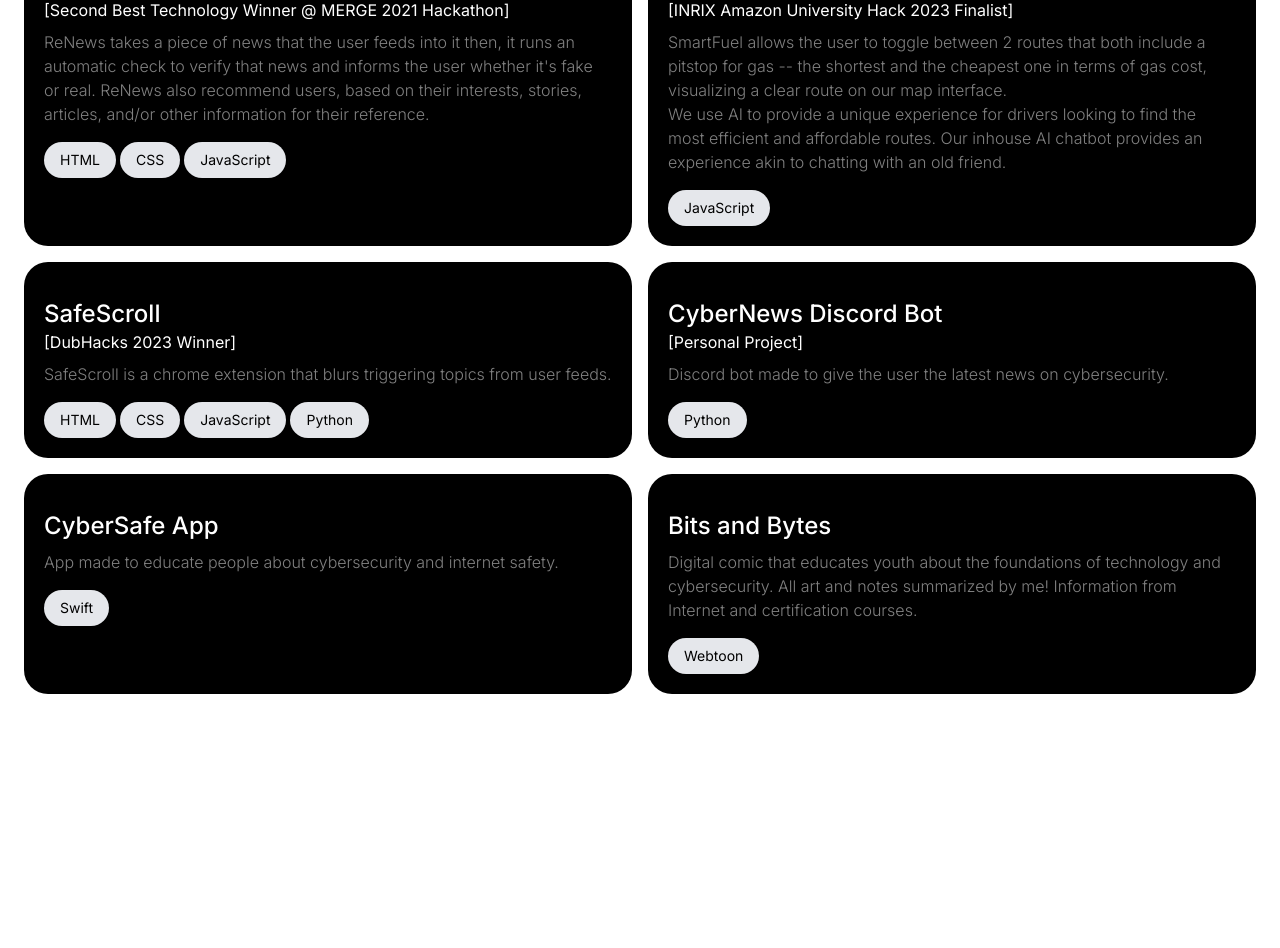
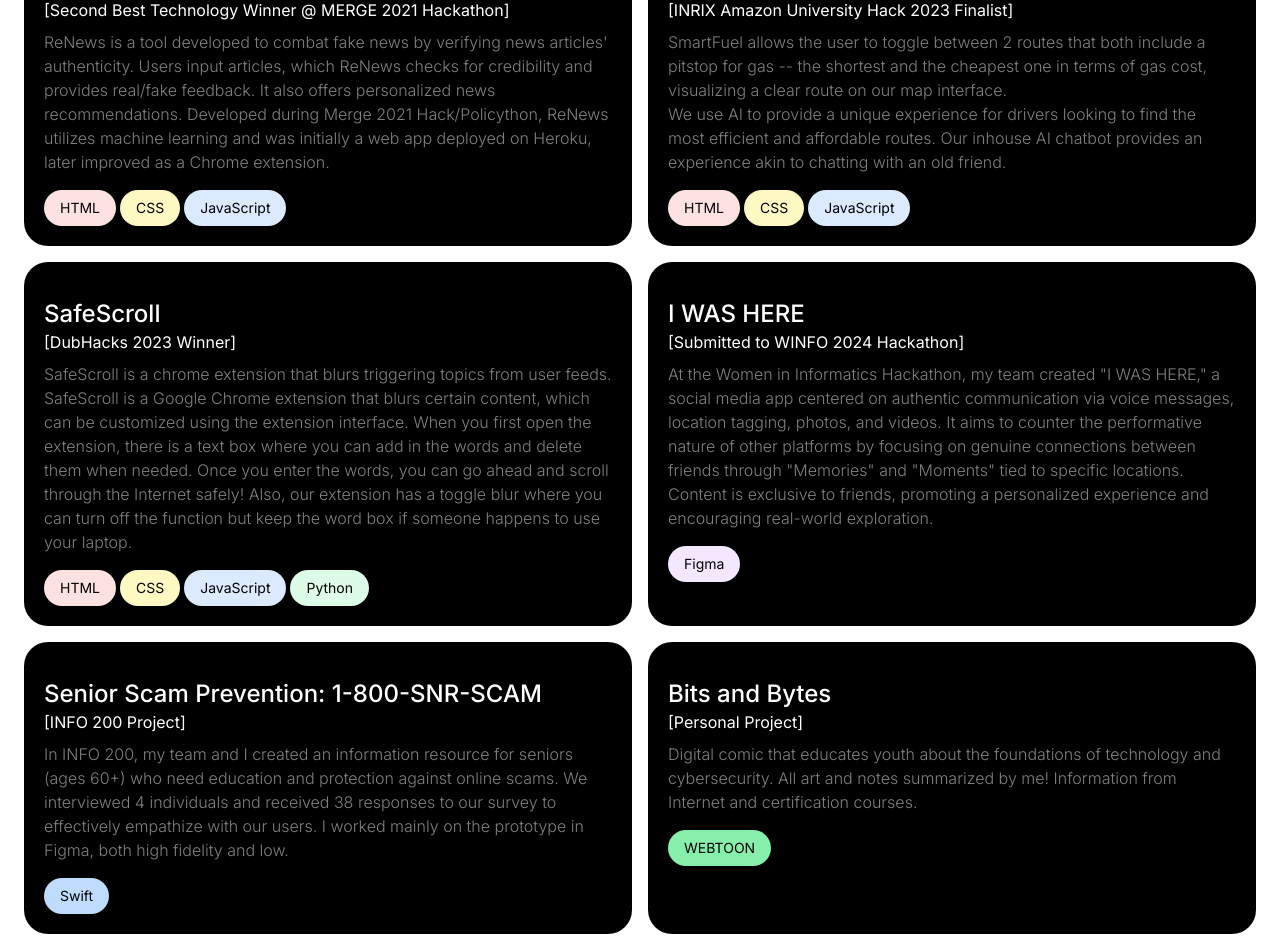
Before and after one commit to KeveeW1/kei-portfolio, a Next.js app: page /projects in a window 1280 px wide. Shown: the part 290-1238 px from the top of the page. Before the commit the page ends 1008 px from the top, so only its background shows below. Built offline with nearby package versions, Linux system fonts and the light colour scheme.

Commit message:
Added more projects to Project page

```diff
--- a/src/app/projects/page.jsx
+++ b/src/app/projects/page.jsx
@@ -22,12 +22,12 @@ const Projects = () => {
                     <h3 className="text-2xl mt-4 font-medium">ReNews</h3>
                     <h4>[Second Best Technology Winner @ MERGE 2021 Hackathon]</h4>
                     <p className="mt-2 opacity-50 font-light">
-                    ReNews takes a piece of news that the user feeds into it then, it runs an automatic check to verify that news and informs the user whether it&apos;s fake or real. ReNews also recommend users, based on their interests, stories, articles, and/or other information for their reference.
+                    ReNews is a tool developed to combat fake news by verifying news articles' authenticity. Users input articles, which ReNews checks for credibility and provides real/fake feedback. It also offers personalized news recommendations. Developed during Merge 2021 Hack/Policython, ReNews utilizes machine learning and was initially a web app deployed on Heroku, later improved as a Chrome extension.
                     </p>
                     <div className="flex justify-between mt-4 text-black">
-                      <span className="text-sm py-2 px-4 bg-gray-200 rounded-3xl mr-1">HTML</span>
-                      <span className="text-sm py-2 px-4 bg-gray-200 rounded-3xl mr-1">CSS</span>
-                      <span className="text-sm py-2 px-4 bg-gray-200 rounded-3xl mr-1">JavaScript</span>
+                      <span className="text-sm py-2 px-4 bg-red-100 rounded-3xl mr-1">HTML</span>
+                      <span className="text-sm py-2 px-4 bg-yellow-100 rounded-3xl mr-1">CSS</span>
+                      <span className="text-sm py-2 px-4 bg-blue-100 rounded-3xl mr-1">JavaScript</span>
                     </div>
                 </a>
                 <a href="https://github.com/KeveeW1/inrix-amazon-hack-23" className="p-5 m-2 flex flex-col items-start bg-black rounded-3xl cursor-pointer hover:bg-gray-500 text-left hover:scale-105 duration-200">
@@ -38,7 +38,9 @@ const Projects = () => {
                     <br></br>We use AI to provide a unique experience for drivers looking to find the most efficient and affordable routes. Our inhouse AI chatbot provides an experience akin to chatting with an old friend.
                     </p>
                     <div className="flex justify-between mt-4 text-black">
-                      <span className="text-sm py-2 px-4 bg-gray-200 rounded-3xl mr-1">JavaScript</span>
+                    <span className="text-sm py-2 px-4 bg-red-100 rounded-3xl mr-1">HTML</span>
+                      <span className="text-sm py-2 px-4 bg-yellow-100 rounded-3xl mr-1">CSS</span>
+                      <span className="text-sm py-2 px-4 bg-blue-100 rounded-3xl mr-1">JavaScript</span>
                     </div>
                 </a>
 
@@ -46,13 +48,58 @@ const Projects = () => {
                     <h3 className="text-2xl mt-4 font-medium">SafeScroll</h3>
                     <h4>[DubHacks 2023 Winner]</h4>
                     <p className="mt-2 opacity-50 font-light">
-                    SafeScroll is a chrome extension that blurs triggering topics from user feeds.
+                    SafeScroll is a chrome extension that blurs triggering topics from user feeds. SafeScroll is a Google Chrome extension that blurs certain content, which can be customized using the extension interface. When you first open the extension, there is a text box where you can add in the words and delete them when needed. Once you enter the words, you can go ahead and scroll through the Internet safely! Also, our extension has a toggle blur where you can turn off the function but keep the word box if someone happens to use your laptop.
                     </p>
                     <div className="flex justify-between mt-4 text-black">
-                      <span className="text-sm py-2 px-4 bg-gray-200 rounded-3xl mr-1">HTML</span>
-                      <span className="text-sm py-2 px-4 bg-gray-200 rounded-3xl mr-1">CSS</span>
-                      <span className="text-sm py-2 px-4 bg-gray-200 rounded-3xl mr-1">JavaScript</span>
-                      <span className="text-sm py-2 px-4 bg-gray-200 rounded-3xl mr-1">Python</span>
+                      <span className="text-sm py-2 px-4 bg-red-100 rounded-3xl mr-1">HTML</span>
+                      <span className="text-sm py-2 px-4 bg-yellow-100 rounded-3xl mr-1">CSS</span>
+                      <span className="text-sm py-2 px-4 bg-blue-100 rounded-3xl mr-1">JavaScript</span>
+                      <span className="text-sm py-2 px-4 bg-green-100 rounded-3xl mr-1">Python</span>
+                    </div>
+                </a>
+
+                <a href="https://www.figma.com/proto/KgenoAMZzANY7vIuZsKcuC/I-WAS-HERE?type=design&node-id=67-148&t=D8t5fIqTwZPLKED9-1&scaling=scale-down&page-id=23%3A2&starting-point-node-id=59%3A824" className="p-5 m-2 flex flex-col items-start bg-black rounded-3xl cursor-pointer hover:bg-gray-500 text-left hover:scale-105 duration-200">
+                    <h3 className="text-2xl mt-4 font-medium">I WAS HERE</h3>
+                    <h4>[Submitted to WINFO 2024 Hackathon]</h4>
+                    <p className="mt-2 opacity-50 font-light">
+                    At the Women in Informatics Hackathon, my team created "I WAS HERE," a social media app centered on authentic communication via voice messages, location tagging, photos, and videos. It aims to counter the performative nature of other platforms by focusing on genuine connections between friends through "Memories" and "Moments" tied to specific locations. Content is exclusive to friends, promoting a personalized experience and encouraging real-world exploration.
+                    </p>
+                    <div className="flex justify-between mt-4 text-black">
+                      <span className="text-sm py-2 px-4 bg-purple-100 rounded-3xl mr-1">Figma</span>
+                    </div>
+                </a>
+
+                <a href="https://www.figma.com/file/33jFxsnzzfytmkyO9IWvDd/1-800-SNRSCAM-HOTLINE-PROTOTYPE?type=design&node-id=0-1&mode=design&t=OdcJTOFVnXNFoV6m-0" className="p-5 m-2 flex flex-col items-start bg-black rounded-3xl cursor-pointer hover:bg-gray-500 text-left hover:scale-105 duration-200">
+                    <h3 className="text-2xl mt-4 font-medium">Senior Scam Prevention: 1-800-SNR-SCAM</h3>
+                    <h4>[INFO 200 Project]</h4>
+                    <p className="mt-2 opacity-50 font-light">
+                    In INFO 200, my team and I created an information resource for seniors (ages 60+) who need education and protection against online scams. We interviewed 4 individuals and received 38 responses to our survey to effectively empathize with our users. I worked mainly on the prototype in Figma, both high fidelity and low.
+                    </p>
+                    <div className="flex justify-between mt-4 text-black">
+                      <span className="text-sm py-2 px-4 bg-blue-200 rounded-3xl mr-1">Swift</span>
+                    </div>
+                </a>
+
+
+                <a href="https://www.webtoons.com/en/canvas/bits-and-bytes/list?title_no=847572" className="p-5 m-2 flex flex-col items-start bg-black rounded-3xl cursor-pointer hover:bg-gray-500 text-left hover:scale-105 duration-200">
+                    <h3 className="text-2xl mt-4 font-medium">Bits and Bytes</h3>
+                    <h4>[Personal Project]</h4>
+                    <p className="mt-2 opacity-50 font-light">
+                    Digital comic that educates youth about the foundations of technology and cybersecurity. All art and notes summarized by me! Information from Internet and certification courses.
+                    </p>
+                    <div className="flex justify-between mt-4 text-black">
+                      <span className="text-sm py-2 px-4 bg-green-300 rounded-3xl mr-1">WEBTOON</span>
+                    </div>
+                </a>
+
+                <a href="https://github.com/KeveeW1/cybersafe" className="p-5 m-2 flex flex-col items-start bg-black rounded-3xl cursor-pointer hover:bg-gray-500 text-left hover:scale-105 duration-200">
+                    <h3 className="text-2xl mt-4 font-medium">Cybersafe App</h3>
+                    <h4>[Submitted to MLH Birthday 2022]</h4>
+                    <p className="mt-2 opacity-50 font-light">
+                    App made to educate people about cybersecurity and internet safety. I made this app to inform fellow students of mine or people of all ages on internet safety and basic information on what cybersecurity is. additionally, I saw an increase in people getting hacked these days and as I dive into the field of cybersecurity, I realize the importance of cybersecurity for our society. I hope to increase the awareness and educate more people about being or staying safe on the Internet.
+                    </p>
+                    <div className="flex justify-between mt-4 text-black">
+                      <span className="text-sm py-2 px-4 bg-blue-200 rounded-3xl mr-1">Swift</span>
                     </div>
                 </a>
 
@@ -60,33 +107,36 @@ const Projects = () => {
                     <h3 className="text-2xl mt-4 font-medium">CyberNews Discord Bot</h3>
                     <h4>[Personal Project]</h4>
                     <p className="mt-2 opacity-50 font-light">
-                    Discord bot made to give the user the latest news on cybersecurity.
+                    Discord bot made to give the user the latest news on cybersecurity. Made to stay informed and educated daily on the latest cybersecurity tools and news in the community.
+                    <br></br>I couldn't find a trustworthy bot on Discord so I made my own!
                     </p>
                     <div className="flex justify-between mt-4 text-black">
-                      <span className="text-sm py-2 px-4 bg-gray-200 rounded-3xl mr-1">Python</span>
+                      <span className="text-sm py-2 px-4 bg-green-100 rounded-3xl mr-1">Python</span>
                     </div>
                 </a>
 
-                <a href="https://github.com/KeveeW1/cybersafe" className="p-5 m-2 flex flex-col items-start bg-black rounded-3xl cursor-pointer hover:bg-gray-500 text-left hover:scale-105 duration-200">
-                    <h3 className="text-2xl mt-4 font-medium">CyberSafe App</h3>
+                <a href="https://devpost.com/software/vaccess" className="p-5 m-2 flex flex-col items-start bg-black rounded-3xl cursor-pointer hover:bg-gray-500 text-left hover:scale-105 duration-200">
+                    <h3 className="text-2xl mt-4 font-medium">VACCESS</h3>
+                    <h4>[Submitted to Creatica 2020]</h4>
                     <p className="mt-2 opacity-50 font-light">
-                    App made to educate people about cybersecurity and internet safety.
+                    VACCESS is a platform designed to provide accessible vaccine information. Users can create accounts, take post-vaccine surveys, and access COVID-19 resources. Future plans include detailed profiles, location-based vaccine searches, and QR code scanning for additional details. The website was built using HTML, CSS, Python, SQL, and Bootstrap/Flask on repl.it for collaboration.
                     </p>
                     <div className="flex justify-between mt-4 text-black">
                       <span className="text-sm py-2 px-4 bg-gray-200 rounded-3xl mr-1">Swift</span>
                     </div>
                 </a>
 
-                <a href="https://www.webtoons.com/en/canvas/bits-and-bytes/list?title_no=847572" className="p-5 m-2 flex flex-col items-start bg-black rounded-3xl cursor-pointer hover:bg-gray-500 text-left hover:scale-105 duration-200">
-                    <h3 className="text-2xl mt-4 font-medium">Bits and Bytes</h3>
+                <a href="https://www.figma.com/file/IzmlnXqbbzZbSIqiyG5vFv/MRS.WORLDWIDE-%F0%9F%8C%90?type=design&node-id=99%3A3466&mode=design&t=MS3yjeKdCsm3yJfB-1" className="p-5 m-2 flex flex-col items-start bg-black rounded-3xl cursor-pointer hover:bg-gray-500 text-left hover:scale-105 duration-200">
+                    <h3 className="text-2xl mt-4 font-medium">FigBud</h3>
+                    <h4>[Finalist for Camp Figma 2021]</h4>
                     <p className="mt-2 opacity-50 font-light">
-                    Digital comic that educates youth about the foundations of technology and cybersecurity. All art and notes summarized by me! Information from Internet and certification courses.
+                      This plug-in recognizes inefficient workflows and suggests tools and features for users to utilize and learn about.
+                      By reinforcing the user’s understanding of Figma tools and use cases, FigBud encourages learning by doing, and guides new designers as they bring their ideas to life. FigBud’s ultimate goal is to make design more accessible, especially to those designers just starting out!
                     </p>
                     <div className="flex justify-between mt-4 text-black">
-                      <span className="text-sm py-2 px-4 bg-gray-200 rounded-3xl mr-1">Webtoon</span>
+                      <span className="text-sm py-2 px-4 bg-purple-100 rounded-3xl mr-1">Figma</span>
                     </div>
                 </a>
-
                 {/* <a href="----" className="p-5 m-2 flex flex-col items-start bg-black rounded-3xl cursor-pointer hover:bg-gray-500 text-left hover:scale-105 duration-200">
                     <h3 className="text-2xl mt-4 font-medium">title</h3>
                     <p className="mt-2 opacity-50 font-light">
```
